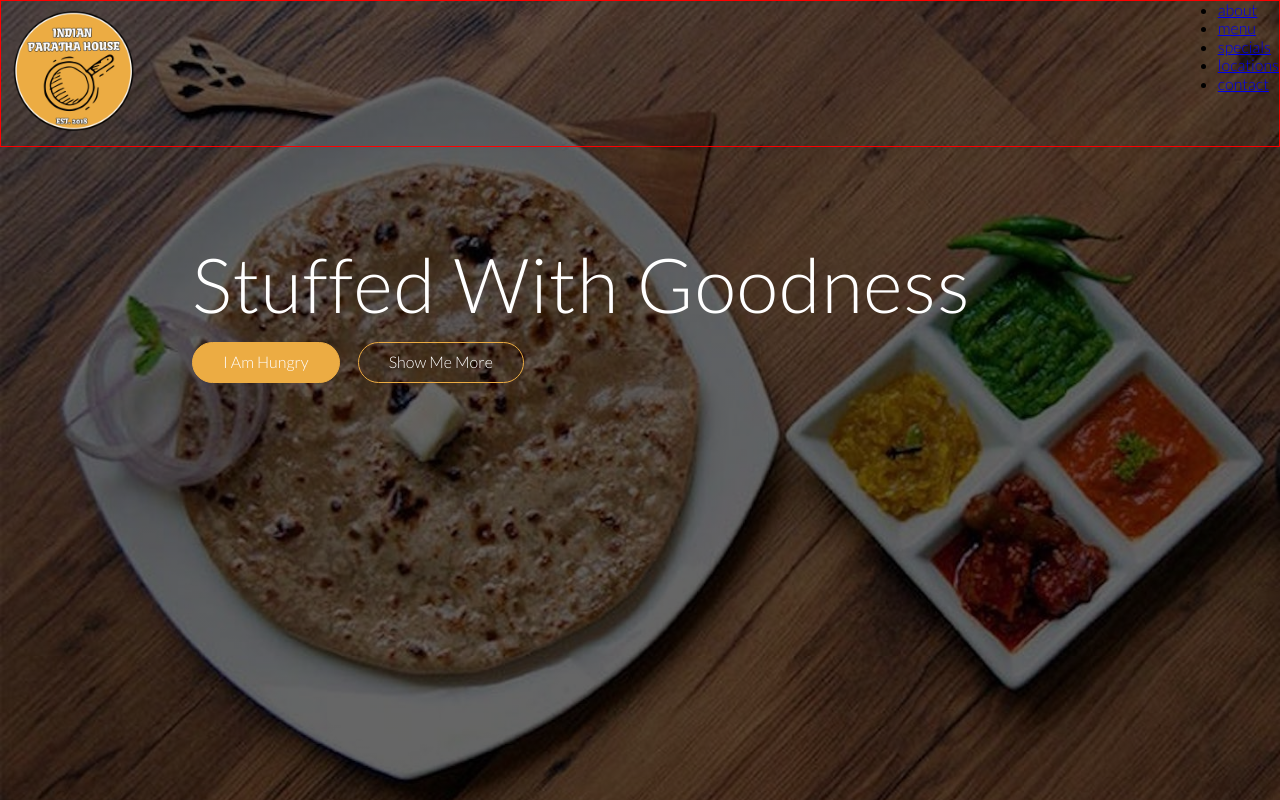
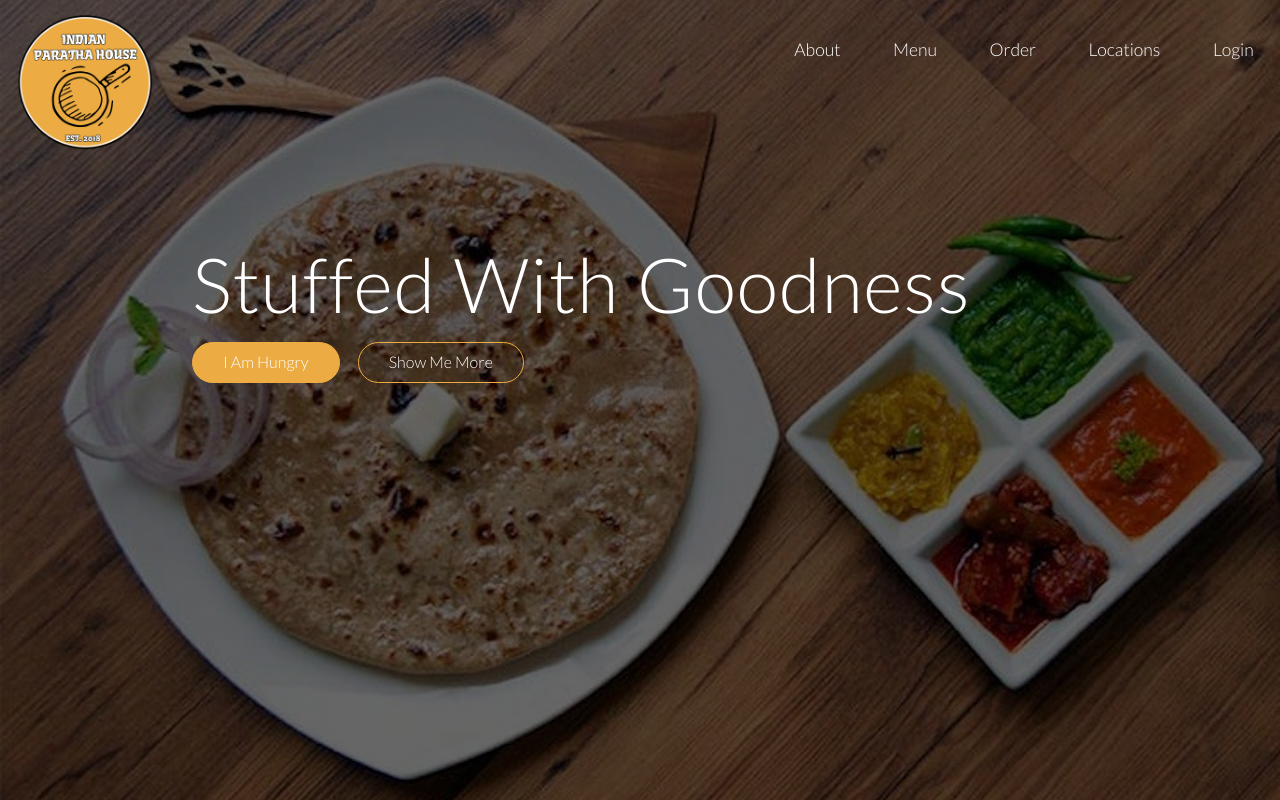
Before and after one commit to ravraw/one_page_designs, a website: page indian-takeaway/index.html in a window 1280 px wide. Drawn offline with nearby package versions, Linux system fonts and the light colour scheme.

Commit message:
header section complete

```diff
--- a/indian-takeaway/index.html
+++ b/indian-takeaway/index.html
@@ -12,23 +12,25 @@
 <body>
   <header>
     <nav class="main-nav">
-      <img class="logo" src="./assets/images/logo3.png" alt="logo" width="125px" height="125px">
-      <ul>
-        <li>
-          <a href="#">about</a>
+      <img class="logo" src="./assets/images/logo3.png" alt="logo" width="140px" height="140px">
+      <ul class="nav-list">
+        <li class="nav-item">
+          <a class="nav-link" href="#">about</a>
         </li>
-        <li>
-          <a href="#">menu</a>
+        <li class="nav-item">
+          <a class="nav-link" href="#">menu</a>
         </li>
-        <li>
-          <a href="#">specials</a>
+        <li class="nav-item">
+          <a class="nav-link" href="#">order</a>
         </li>
-        <li>
-          <a href="#">locations</a>
+        <li class="nav-item">
+          <a class="nav-link" href="#">locations</a>
         </li>
-        <li>
-          <a href="#">contact</a>
+        <li class="nav-item">
+          <a class="nav-link" href="#">login</a>
         </li>
+
+
       </ul>
 
     </nav>
--- a/indian-takeaway/style.css
+++ b/indian-takeaway/style.css
@@ -106,12 +106,37 @@ header {
 }
 
 .main-nav {
-  border: 1px solid red;
   width: 100%;
+  height: 100px;
   display: flex;
   justify-content: space-between;
 }
 
 .logo {
-  margin: 10px;
+  margin: 15px;
 }
+
+.nav-list {
+  height: 100%;
+  width: 40%;
+  display: flex;
+  justify-content: space-around;
+  align-items: center;
+  list-style: none;
+}
+
+.nav-link:link,
+.nav-link:visited {
+  padding: 5px 0;
+  color: #fff;
+  text-decoration: none;
+  font-size: 110%;
+  text-transform: capitalize;
+  border-bottom: 2px solid transparent;
+  transition: all 0.3s;
+}
+
+.nav-link:hover,
+.nav-link:active {
+  border-bottom: 2px solid #ecac43;
+}
```
